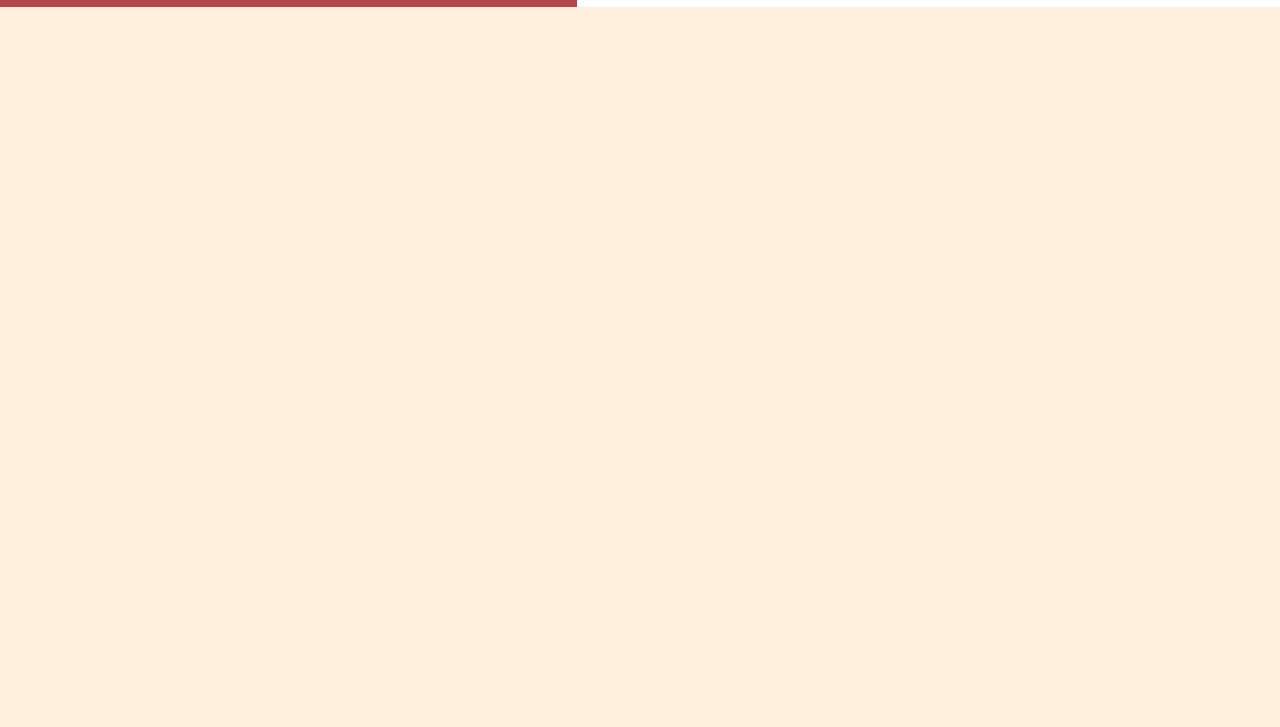
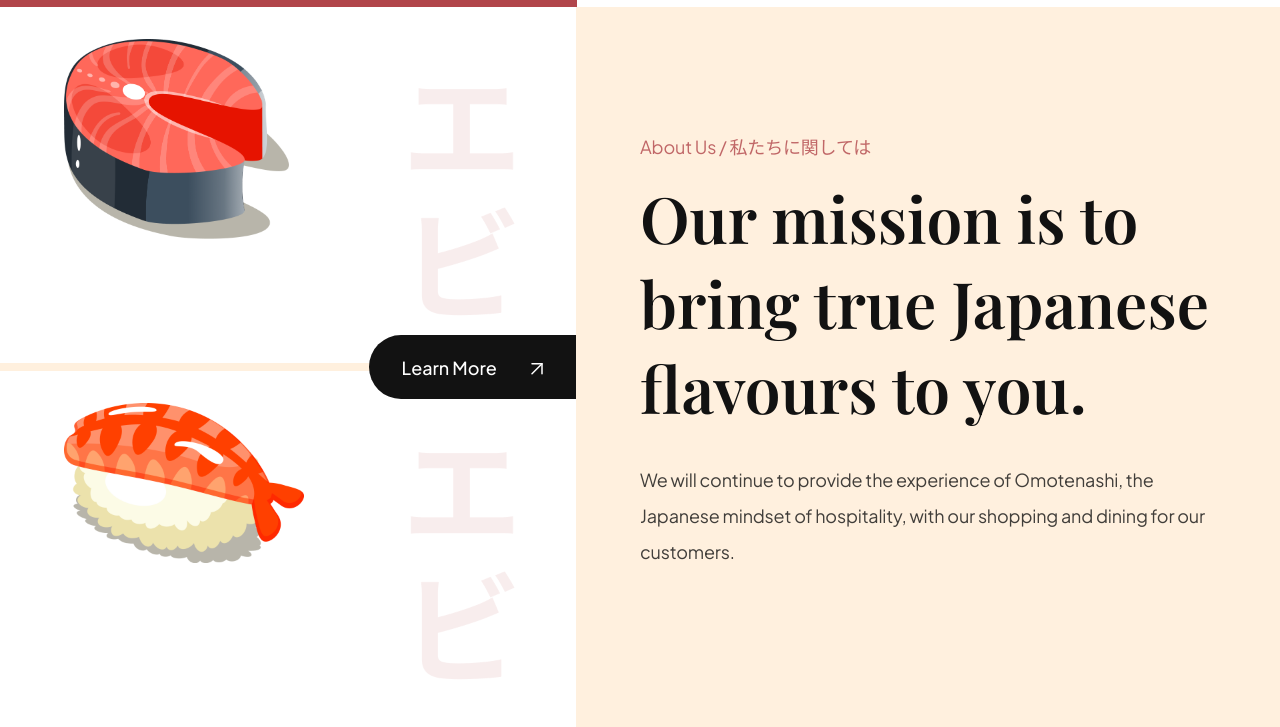
Before and after one commit to aashishx03/shushiman, a plain HTML site: page index.html in a window 1280 px wide. Shown: the part 781-1508 px from the top of the page. Before the commit the page ends 800 px from the top, so only its background shows below. Drawn offline with nearby package versions, Linux system fonts and the light colour scheme.

Commit message:
added about-us

```diff
--- a/css/sections/about.css
+++ b/css/sections/about.css
@@ -0,0 +1,76 @@
+.about-us {
+  display: flex;
+  min-height: 720px;
+  overflow: hidden;
+}
+
+.about-us__image {
+  flex: 1;
+  display: flex;
+  flex-direction: column;
+  position: relative;
+  justify-content: center;
+  background: white;
+}
+
+.about-us__image div {
+  flex: 1;
+  display: flex;
+  position: relative;
+  padding: 32px 64px;
+  background-image: url(../../assets/about_bg2.png);
+  background-position: center;
+  background-repeat: no-repeat;
+  background-size: contain;
+}
+
+/* .about-us__image-sushi3 {
+  background-image: url("../../assets/about_bg2.png");
+}
+.about-us__image-sushi2 {
+  background-image: url("../../assets/about_bg2.png");
+} */
+
+.about-us__image-sushi3 {
+  border-bottom: 8px solid var(--color-creamson);
+}
+
+.about-us__image-sushi3 img {
+  height: 200px;
+  width: 225px;
+}
+
+.about-us__image-sushi2 img {
+  width: 240px;
+  height: 160px;
+}
+
+.about-us__button {
+  position: absolute;
+  right: 0;
+  padding: 12px 33px;
+  min-height: 64px;
+  border-radius: 32px 0 0 32px;
+  border: 0;
+  outline: 0;
+  background: var(--secondary-color);
+  color: white;
+  font-size: 18px;
+  line-height: 21px;
+  font-family: var(--plus-jakarta-sans);
+  font-weight: 500;
+  cursor: pointer;
+}
+
+.about-us__button img {
+  object-fit: contain;
+  margin-left: 31px;
+}
+
+.about-us__content {
+  padding: 64px;
+  flex: 1;
+  display: flex;
+  flex-direction: column;
+  justify-content: center;
+}
--- a/index.html
+++ b/index.html
@@ -78,5 +78,31 @@
         </div>
       </div>
     </section>
+
+    <section class="about-us" id="about-us">
+      <div class="about-us__image">
+        <div class="about-us__image-sushi3">
+          <img src="assets/sushi-3.png" alt="sushi3" />
+        </div>
+        <button class="about-us__button">
+          Learn More
+          <img src="assets/arrow-up-right.svg" alt="learn more" />
+        </button>
+        <div class="about-us__image-sushi2">
+          <img src="assets/sushi-2.png" alt="sushi2" />
+        </div>
+      </div>
+      <div class="about-us__content">
+        <p class="sushi__subtitle">About Us / 私たちに関しては</p>
+        <h3 class="sushi__title">
+          Our mission is to bring true Japanese flavours to you.
+        </h3>
+        <p class="sushi__description">
+          We will continue to provide the experience of Omotenashi, the Japanese
+          mindset of hospitality, with our shopping and dining for our
+          customers.
+        </p>
+      </div>
+    </section>
   </body>
 </html>
```
